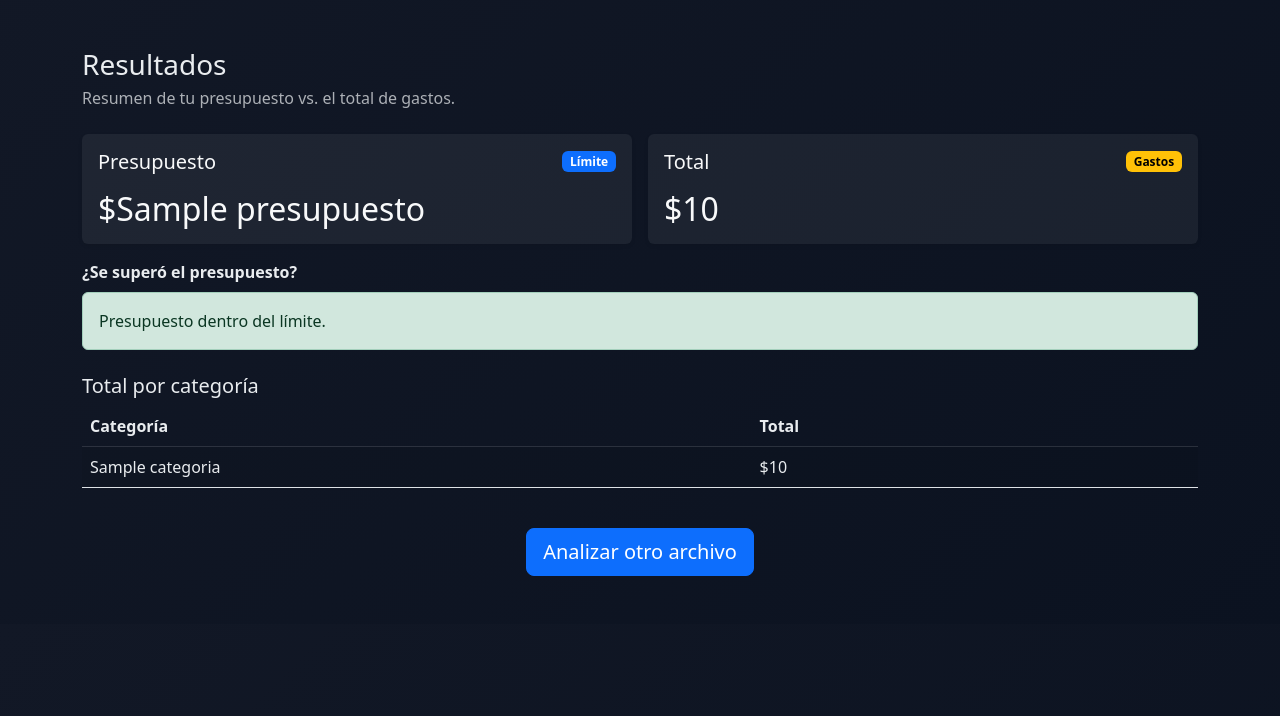
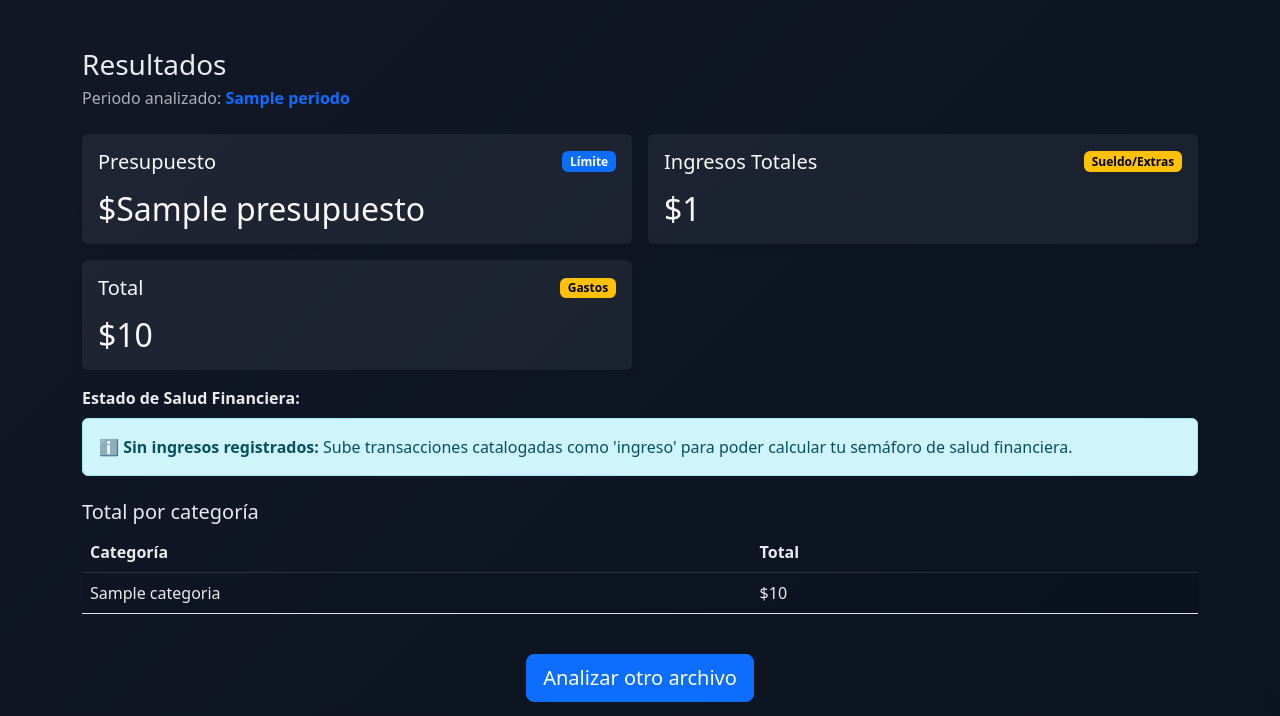
Before and after one commit to juanexzedh/analizador-gastos-web, a Flask app: template templates/resultado.html in a window 1280 px wide. Shown: the part 57-773 px from the top of the page. Before the commit the page ends 633 px from the top, so only its background shows below. Run offline with Flask 3, Linux system fonts and the light colour scheme; the template is opened without the code that fills it: most values are stand-ins (such as "Sample title", 1, 10 or a date in 2020).

Commit message:
Se crea un archivo de csv de prueba y se modifica resultados.html para que muestre los nuevos agregados creados anteriormente

```diff
--- a/templates/resultado.html
+++ b/templates/resultado.html
@@ -27,7 +27,7 @@
         <div class="d-flex align-items-end justify-content-between flex-wrap gap-2 mb-4">
             <div>
                 <h1 class="h3 mb-1">Resultados</h1>
-                <p class="text-muted mb-0">Resumen de tu presupuesto vs. el total de gastos.</p>
+                <p class="text-muted mb-0">Periodo analizado: <strong class="text-primary">{{ periodo }}</strong></p>
             </div>
         </div>
 
@@ -43,6 +43,19 @@
                             <span class="badge text-bg-primary">Límite</span>
                         </div>
                         <h2 class="text-light mt-3 mb-0">${{ presupuesto }}</h2>
+                    </div>
+                </div>
+            </div>
+
+            <!-- Ingresos -->
+            <div class="col-12 col-md-6">
+                <div class="card shadow-sm border-0 h-100">
+                    <div class="card-body">
+                        <div class="d-flex align-items-center justify-content-between">
+                            <h5 class="card-title mb-0 text-light">Ingresos Totales</h5>
+                            <span class="badge text-bg-warning">Sueldo/Extras</span>
+                        </div>
+                        <h2 class="text-light mt-3 mb-0">${{ total_ingresos }}</h2>
                     </div>
                 </div>
             </div>
@@ -63,14 +76,30 @@
 
         <!-- Alerta  -->
         <div class="mb-4">
-            <div class="fw-semibold mb-2">¿Se superó el presupuesto?</div>
-            {% if resultado %}
-                <div class="alert alert-danger mb-0" role="alert">
-                    Presupuesto superado.
+            <div class="fw-semibold mb-2">Estado de Salud Financiera:</div>
+            {% if semaforo == 'verde' %}
+                <div class="alert alert-success d-flex align-items-center mb-0" role="alert">
+                    <div>
+                        <strong>🟢 ¡Excelente control!</strong> Estás gastando el 70% o menos de tus ingresos. Vas por muy buen camino para tu ahorro.
+                    </div>
+                </div>
+            {% elif semaforo == 'amarillo' %}
+                <div class="alert alert-warning d-flex align-items-center mb-0" role="alert">
+                    <div>
+                        <strong>🟡 ¡Cuidado!</strong> Has gastado entre el 70% y el 90% de tus ingresos. Es momento de vigilar los gastos hormiga.
+                    </div>
+                </div>
+            {% elif semaforo == 'rojo' %}
+                <div class="alert alert-danger d-flex align-items-center mb-0" role="alert">
+                    <div>
+                        <strong>🔴 ¡Alerta Roja!</strong> Tus gastos superan el 90% de tus ingresos. Estás en una zona de riesgo financiero.
+                    </div>
                 </div>
             {% else %}
-                <div class="alert alert-success mb-0" role="alert">
-                    Presupuesto dentro del límite.
+                <div class="alert alert-info d-flex align-items-center mb-0" role="alert">
+                    <div>
+                        <strong>ℹ️ Sin ingresos registrados:</strong> Sube transacciones catalogadas como 'ingreso' para poder calcular tu semáforo de salud financiera.
+                    </div>
                 </div>
             {% endif %}
         </div>
```
